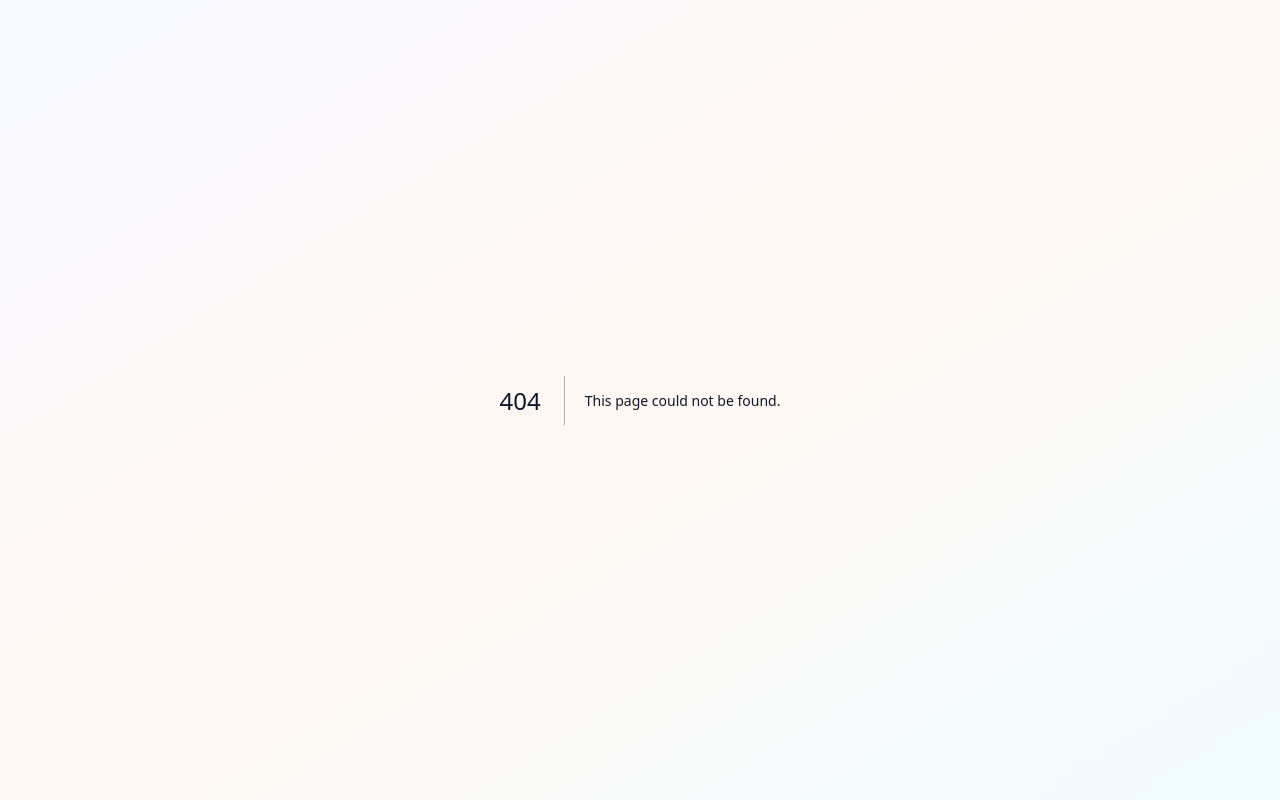
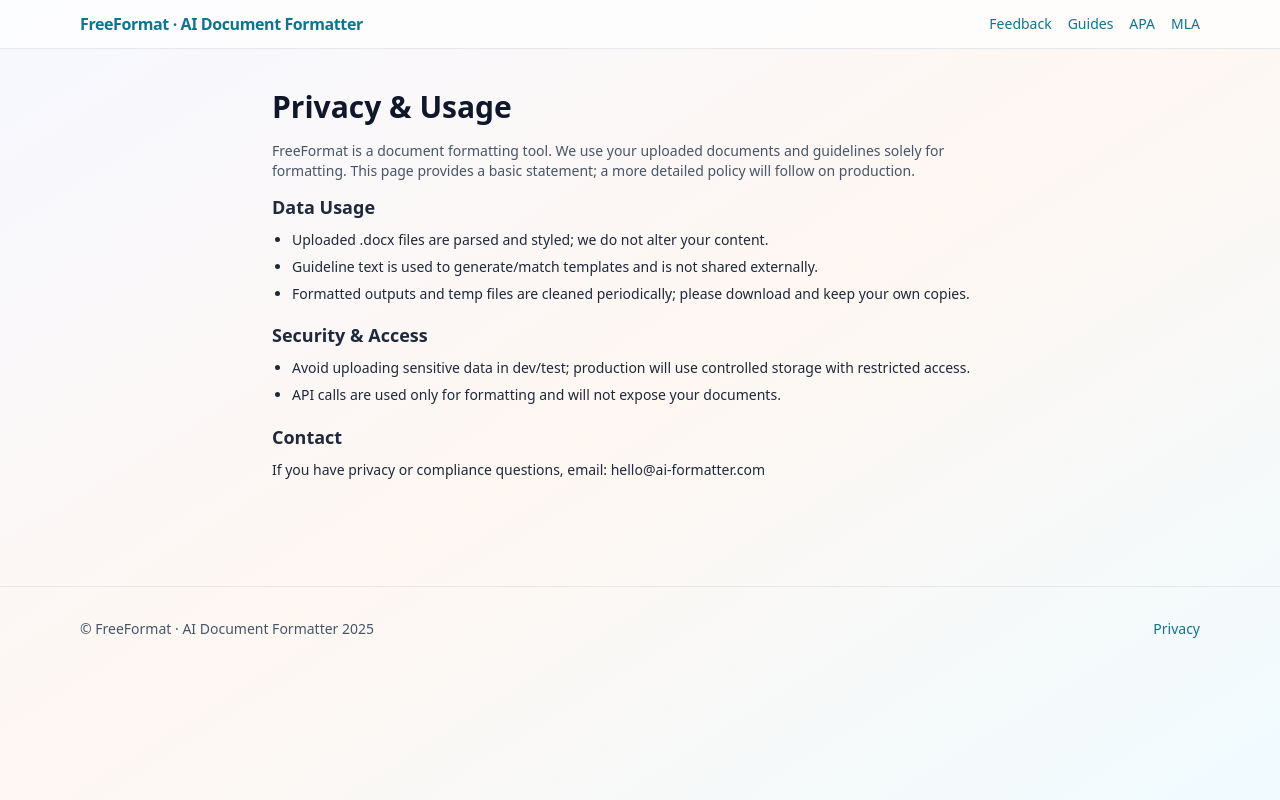
Before and after one commit to moonscar/freeformat-frontend, a Next.js app: page /en/privacy in a window 1280 px wide. Before the commit this address had no page. Built offline with nearby package versions, Linux system fonts and the light colour scheme; no server answers.

Commit message:
chore: remove templates link and add privacy page

```diff
--- /dev/null
+++ b/src/app/[locale]/privacy/page.tsx
@@ -0,0 +1,46 @@
+import Header from '@/components/layout/Header';
+import Footer from '@/components/layout/Footer';
+
+export default function PrivacyPage({ params }: { params: { locale: string } }) {
+  const locale = params.locale === 'en' ? 'en' : 'zh';
+  const isZh = locale === 'zh';
+  return (
+    <>
+      <Header locale={locale} />
+      <main className="mx-auto max-w-3xl px-4 py-10 text-slate-900">
+        <h1 className="mb-4 text-3xl font-semibold">{isZh ? '隐私与使用说明' : 'Privacy & Usage'}</h1>
+        <p className="mb-3 text-sm text-slate-600">
+          {isZh
+            ? 'FreeFormat 是一个文档排版工具，我们只在格式化过程中使用你上传的文档与格式指南，不会用于其他用途。以下内容为基础说明，正式上线后会补充更详细的政策。'
+            : 'FreeFormat is a document formatting tool. We use your uploaded documents and guidelines solely for formatting. This page provides a basic statement; a more detailed policy will follow on production.'}
+        </p>
+        <div className="space-y-4 text-sm leading-relaxed text-slate-800">
+          <section>
+            <h2 className="text-lg font-semibold">{isZh ? '数据使用' : 'Data Usage'}</h2>
+            <ul className="mt-2 list-disc space-y-1 pl-5">
+              <li>{isZh ? '上传的 .docx 仅用于解析与应用样式，不会修改正文语义。' : 'Uploaded .docx files are parsed and styled; we do not alter your content.'}</li>
+              <li>{isZh ? '格式指南文本仅用于生成/匹配模板，不会对外共享。' : 'Guideline text is used to generate/match templates and is not shared externally.'}</li>
+              <li>{isZh ? '格式化产物与临时文件会定期清理；如需长期保留，请自行下载备份。' : 'Formatted outputs and temp files are cleaned periodically; please download and keep your own copies.'}</li>
+            </ul>
+          </section>
+          <section>
+            <h2 className="text-lg font-semibold">{isZh ? '安全与访问' : 'Security & Access'}</h2>
+            <ul className="mt-2 list-disc space-y-1 pl-5">
+              <li>{isZh ? '在开发/测试环境不推荐上传敏感信息；生产环境将采用受控存储并限制访问。' : 'Avoid uploading sensitive data in dev/test; production will use controlled storage with restricted access.'}</li>
+              <li>{isZh ? 'API 调用仅用于格式化流程，不会暴露你的文档。' : 'API calls are used only for formatting and will not expose your documents.'}</li>
+            </ul>
+          </section>
+          <section>
+            <h2 className="text-lg font-semibold">{isZh ? '联系方式' : 'Contact'}</h2>
+            <p className="mt-2">
+              {isZh
+                ? '如有隐私或合规问题，请邮件联系：hello@ai-formatter.com'
+                : 'If you have privacy or compliance questions, email: hello@ai-formatter.com'}
+            </p>
+          </section>
+        </div>
+      </main>
+      <Footer locale={locale} />
+    </>
+  );
+}
--- a/src/components/layout/Footer.tsx
+++ b/src/components/layout/Footer.tsx
@@ -10,9 +10,6 @@ export default function Footer({ locale }: { locale: string }) {
             <Link href={`/${locale}/privacy`} className="hover:text-slate-900">
               Privacy
             </Link>
-            <Link href={`/${locale}/templates`} className="hover:text-slate-900">
-              Templates
-            </Link>
           </div>
         </div>
       </div>
```
